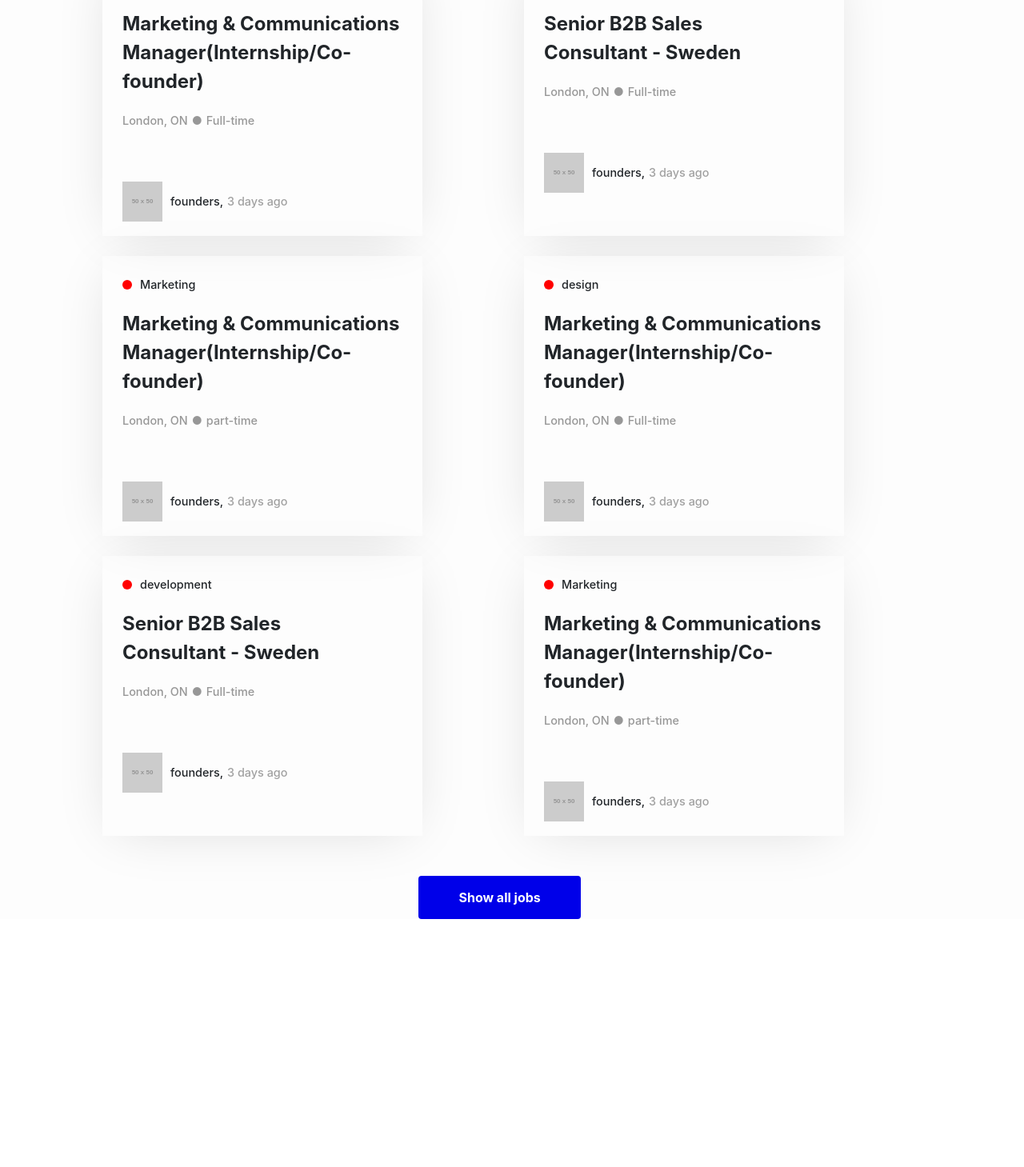
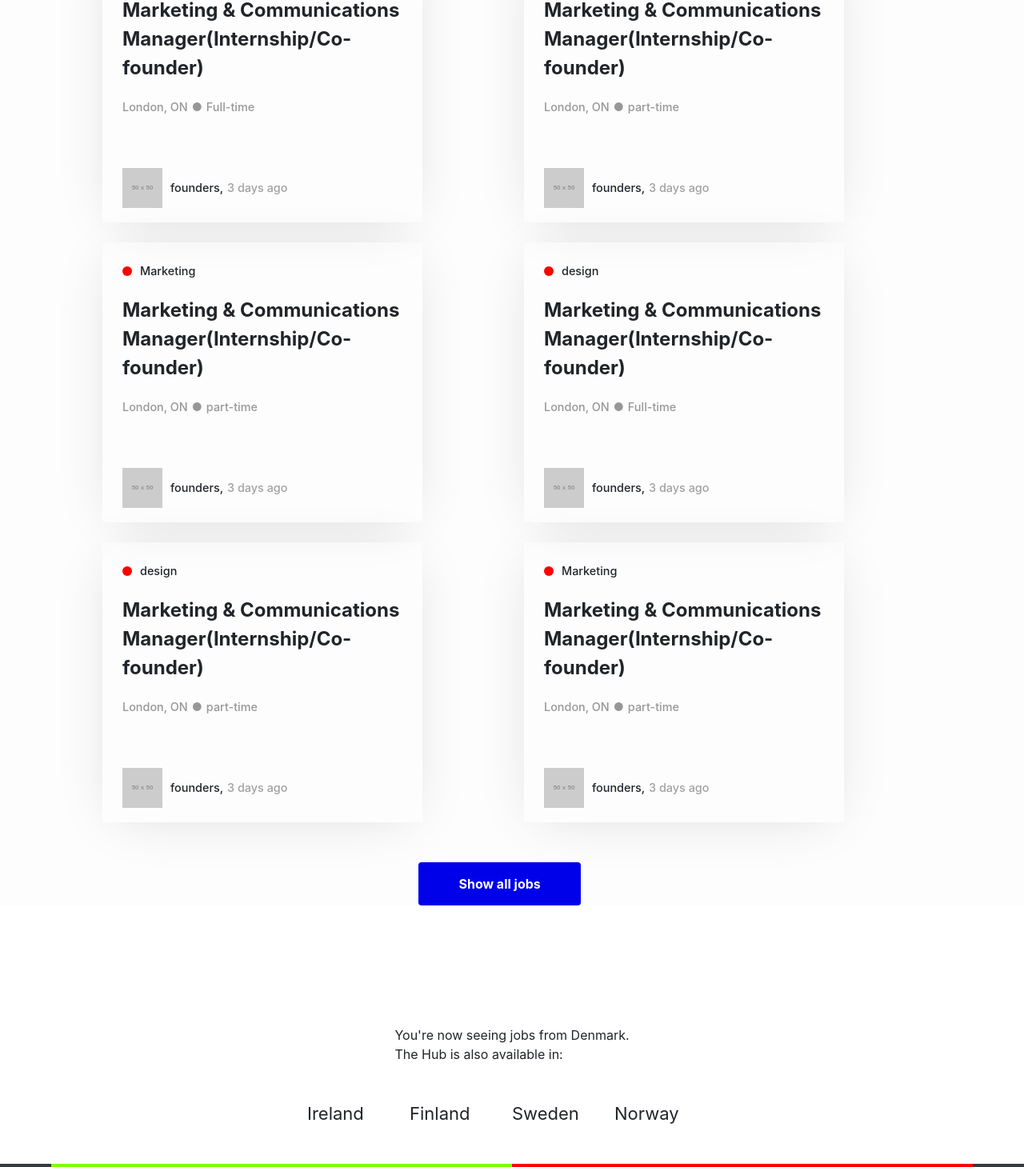
Before and after one commit to Deep-dsp/patel_deepkumar_devliftmedia, a React (Create React App) app: page / in a window 1280 px wide. Shown: the part 2276-3735 px from the top of the page at 80% size. Before the commit the page ends 3475 px from the top, so only its background shows below. Built offline with nearby package versions, Linux system fonts and the light colour scheme.

Commit message:
footer basic setup

```diff
--- a/src/App.js
+++ b/src/App.js
@@ -6,6 +6,7 @@ import Herosection from './components/herocontent.js';
 import Clientthumb from './components/clientThumb.js';
 import Jobboard from './components/jobboard.js';
 import Jobpost from './components/availableOpening';
+import Footer from './components/footer.js';
 // bootstrap
 import 'bootstrap/dist/css/bootstrap.min.css';
 
@@ -17,6 +18,7 @@ function App() {
       <Clientthumb/>
       <Jobboard/>
       <Jobpost/>
+      <Footer/>
     </div>
   );
 }
--- a/src/App.scss
+++ b/src/App.scss
@@ -12,6 +12,8 @@
 @import './styles/jobboard';
 // job posting
 @import './styles/currentOpening';
+// footer
+@import './styles/footer';
 
 *{
   margin: 0;
--- a/src/components/availableOpening.js
+++ b/src/components/availableOpening.js
@@ -4,14 +4,14 @@ function jobopening(){
     return(
         <section className="job-cover">
             <div className="job-section">
+
                 <div className="explore-title">
                     <p>Jobs</p>
+                    <span>Find a job you love. <a href="#">Set career interests.</a></span>
                 </div>
-                <div>
-                    <p>Find a job you love. <a href="#">Set career interests.</a></p>
-                </div>
+
                 <div className="explore-category row">
-                    {/* First block */}
+                    {/* First block  - We can also make sub component for each box*/}
                     <div className="col-md-4">
                         <div className="box">
                             <div className="box-body">
@@ -41,6 +41,7 @@ function jobopening(){
                             </div>
                         </div>
                     </div>
+
                     {/* block */}
                     <div className="col-md-4">
                         <div className="box">
@@ -49,13 +50,13 @@ function jobopening(){
 
                                     <div className="title-circle d-flex align-items-center">
                                         <div className="circle"></div>
-                                        <p>development</p>
+                                        <p>Marketing</p>
                                     </div>
-                                    <div className="jobpost-title"> Senior B2B Sales <br/>Consultant - Sweden</div>
+                                    <div className="jobpost-title"> Marketing & Communications Manager(Internship/Co-founder)</div>
                                     <div className="jobpost-location d-flex align-items-center">
                                         <p>London, ON</p>
                                         <p>&#9679;</p>
-                                        <p>Full-time</p>
+                                        <p>part-time</p>
                                     </div>
 
                                 </div>
@@ -133,6 +134,7 @@ function jobopening(){
                             </div>
                         </div>
                     </div>
+
                     {/* block */}
                     <div className="col-md-4">
                         <div className="box">
@@ -141,13 +143,13 @@ function jobopening(){
 
                                     <div className="title-circle d-flex align-items-center">
                                         <div className="circle"></div>
-                                        <p>development</p>
+                                        <p>design</p>
                                     </div>
-                                    <div className="jobpost-title"> Senior B2B Sales <br/>Consultant - Sweden</div>
+                                    <div className="jobpost-title"> Marketing & Communications Manager(Internship/Co-founder)</div>
                                     <div className="jobpost-location d-flex align-items-center">
                                         <p>London, ON</p>
                                         <p>&#9679;</p>
-                                        <p>Full-time</p>
+                                        <p>part-time</p>
                                     </div>
 
                                 </div>
@@ -195,6 +197,8 @@ function jobopening(){
                         </div>
                     </div>
                 </div>
+
+                {/* Button */}
                 <div className="job-button d-flex justify-content-center">
                     <button className="btn">Show all jobs</button>
                 </div>
--- /dev/null
+++ b/src/components/footer.js
@@ -0,0 +1,35 @@
+import React from 'react';
+
+function footer(){
+    return(
+        <section className="footer-cover">
+            <div className="footer-section">
+                <div className="row">
+                    <div className="col-md-12 d-flex justify-content-center">
+                        <p>You're now seeing jobs from Denmark.<br/>The Hub is also available in:</p>
+                    </div>
+                    <div className="col-md-12">
+                        <ul className="first-link-block">
+                            <li><a>Ireland</a></li>
+                            <li><a>Finland</a></li>
+                            <li><a>Sweden</a></li>
+                            <li><a>Norway</a></li>
+                        </ul>
+                    </div>
+                    <div className="footer-link col-md-12 container-fluid bg-dark">
+                        <div className="row">
+                            <div className="col-md-6">
+                                Hello
+                            </div>
+                            <div className="col-md-6">
+                                There
+                            </div>
+                        </div>
+                    </div>
+                </div>
+            </div>
+        </section>
+    );
+}
+
+export default footer;
--- a/src/styles/_currentOpening.scss
+++ b/src/styles/_currentOpening.scss
@@ -7,9 +7,12 @@
         margin: auto;
 
         .explore-title{
-            font-family: $font-family;
-            font-size: 3rem;
-            font-weight: 600;
+            p{
+                font-family: $font-family;
+                font-size: 3rem;
+                font-weight: 600;
+                margin-bottom: 0;
+            }
         }
 
         .explore-category{
--- /dev/null
+++ b/src/styles/_footer.scss
@@ -0,0 +1,42 @@
+.footer-cover{
+    margin-top: 150px;
+
+    .footer-section{
+        // width: 80%;
+        // margin: auto;
+        ul{
+            display: flex;
+            justify-content: center;
+            width: 100%;
+
+            li{
+                width: 10%;
+                list-style: none;
+                margin: 30px 0;
+                a{
+                    font-size: 22px;
+                }
+            }
+
+            li a:hover{
+                cursor: pointer;
+                color: blue;
+                border-bottom: 1px solid blue;
+            }
+        }
+
+        .footer-link{
+
+            .row{
+                width: 90%;
+                margin: auto;
+                .col-md-6:first-child{
+                    background: chartreuse;
+                }
+                .col-md-6:last-child{
+                    background: rgb(255, 0, 0);
+                }
+            }
+        }
+    }
+}
```
Also changed, not shown: src/components/startup.js (added).
